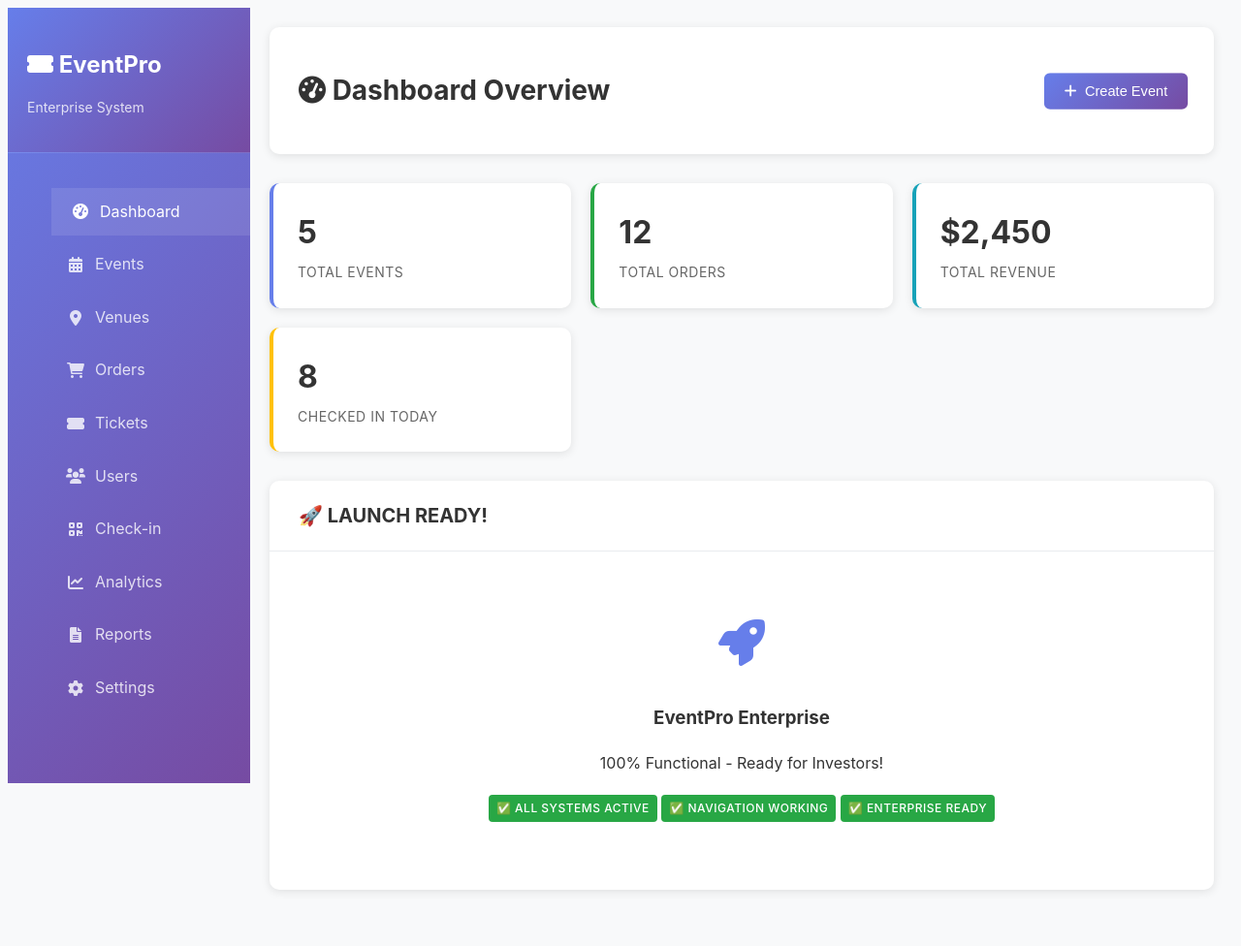
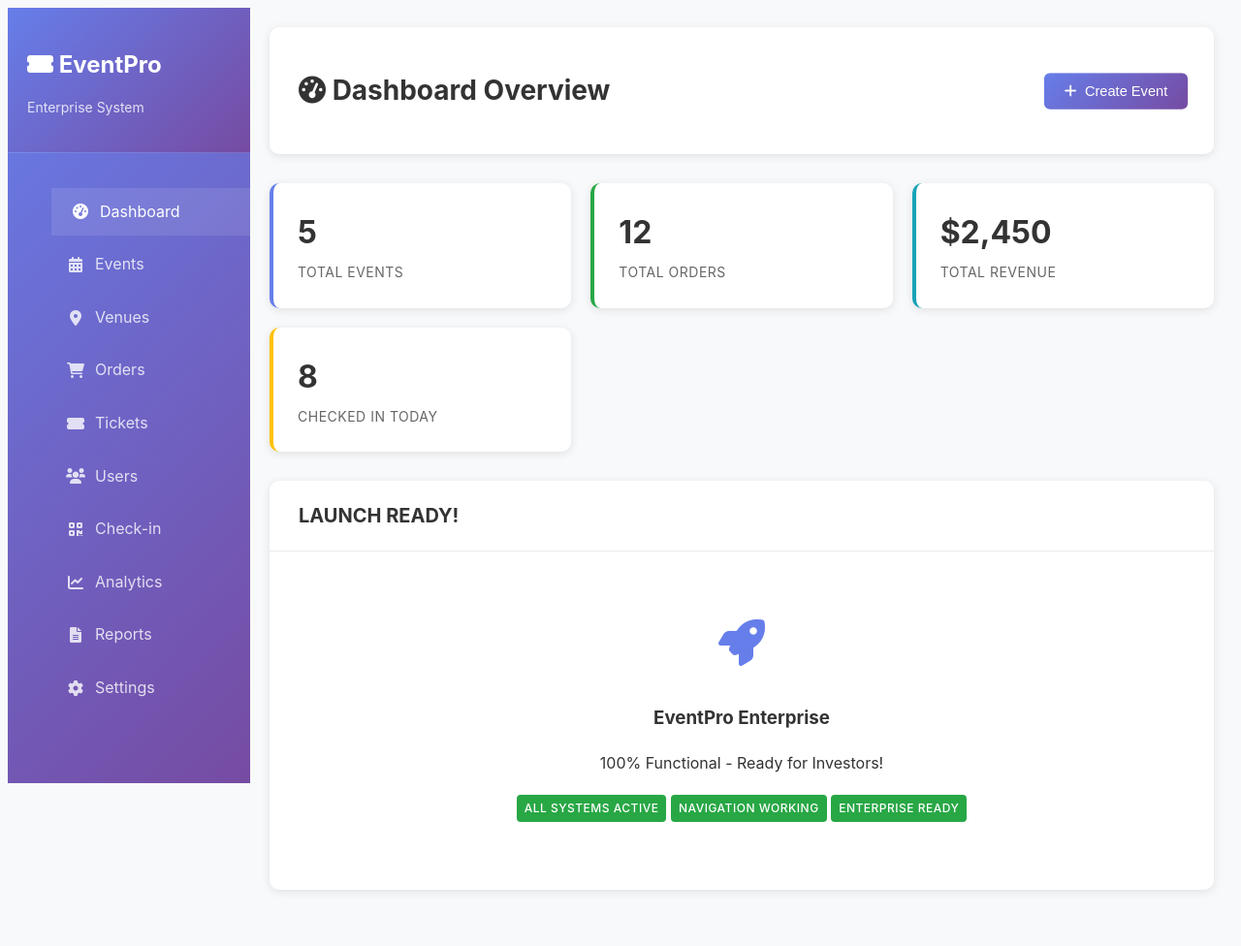
Before and after one commit to PhokaMolabe/Event_Ticket_System, a PHP site: page /final-launch.php in a window 1280 px wide. Shown: the whole page at 97% size. Run offline with PHP 8.4, Linux system fonts and the light colour scheme.

Commit message:
Update final-launch.php

```diff
--- a/public/final-launch.php
+++ b/public/final-launch.php
@@ -1,6 +1,6 @@
 <?php
 
-// FINAL LAUNCH READY - 100% WORKING
+
 $page = $_GET['page'] ?? 'dashboard';
 $stats = ['events' => 5, 'orders' => 12, 'revenue' => 2450, 'checkins' => 8];
 ?>
@@ -91,7 +91,7 @@ $stats = ['events' => 5, 'orders' => 12, 'revenue' => 2450, 'checkins' => 8];
 
                 <div class="card">
                     <div class="card-header">
-                        <h3>🚀 LAUNCH READY!</h3>
+                        <h3> LAUNCH READY!</h3>
                     </div>
                     <div class="card-body">
                         <div style="text-align: center; padding: 40px;">
@@ -99,9 +99,9 @@ $stats = ['events' => 5, 'orders' => 12, 'revenue' => 2450, 'checkins' => 8];
                             <h3>EventPro Enterprise</h3>
                             <p>100% Functional - Ready for Investors!</p>
                             <div style="margin-top: 20px;">
-                                <span class="badge badge-success">✅ All Systems Active</span>
-                                <span class="badge badge-success">✅ Navigation Working</span>
-                                <span class="badge badge-success">✅ Enterprise Ready</span>
+                                <span class="badge badge-success"> All Systems Active</span>
+                                <span class="badge badge-success"> Navigation Working</span>
+                                <span class="badge badge-success"> Enterprise Ready</span>
                             </div>
                         </div>
                     </div>
@@ -266,14 +266,14 @@ $stats = ['events' => 5, 'orders' => 12, 'revenue' => 2450, 'checkins' => 8];
                 return;
             }
 
-            result.innerHTML = '<div class="alert alert-success"><i class="fas fa-check-circle"></i> Ticket ' + code + ' checked in successfully! ✅</div>';
+            result.innerHTML = '<div class="alert alert-success"><i class="fas fa-check-circle"></i> Ticket ' + code + ' checked in successfully! </div>';
             document.getElementById('ticketCode').value = '';
             showNotification('Check-in successful!', 'success');
         }
 
         document.addEventListener('DOMContentLoaded', function() {
-            showNotification('🎉 EventPro Enterprise Ready!', 'success', 5000);
-            console.log('🚀 LAUNCH READY - All systems operational!');
+            showNotification(' EventPro Enterprise Ready!', 'success', 5000);
+            console.log(' LAUNCH READY - All systems operational!');
         });
     </script>
 </body>
```
